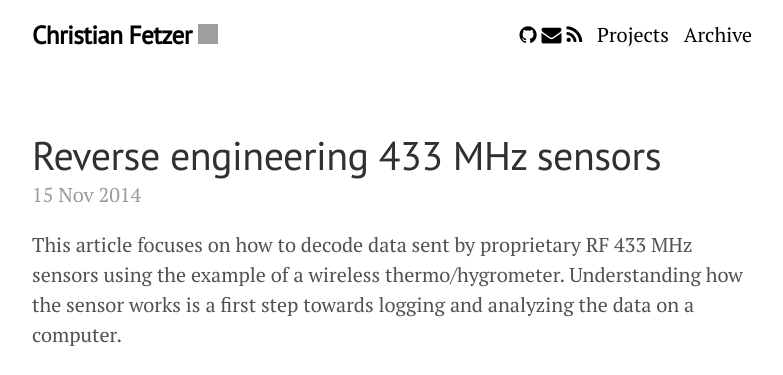
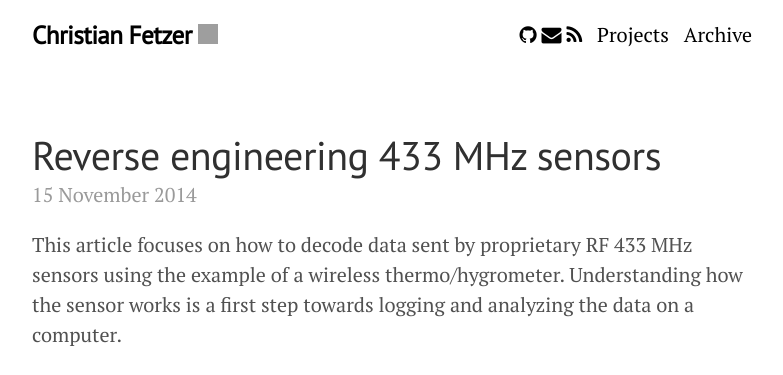
Before and after one commit to fetzerch/fetzerch.github.io, a Jekyll site: the page built from index.html, in a window 1280 px wide and 900 px high. Shown: the top 375 px of the window, without its empty margins (248-1031 px from the left). Built offline with Jekyll 4.4.1, drawn with Linux system fonts in a browser that asks for light colours; nearby versions of some CDN libraries; Markdown is read by kramdown in place of the engine named in the settings; the list of posts is cut into pages by our own code; some of the changed text lies outside the part shown; grey boxes are pictures that could not be loaded.

Commit message:
index/post: Use long date format for posts

```diff
--- a/_layouts/post.html
+++ b/_layouts/post.html
@@ -4,7 +4,7 @@ layout: default
 
 <article class="post">
   <h1 class="post-title">{{ page.title }}</h1>
-  <time datetime="{{ page.date | date_to_xmlschema }}" class="post-date">{{ page.date | date_to_string }}</time>
+  <time datetime="{{ page.date | date_to_xmlschema }}" class="post-date">{{ page.date | date_to_long_string }}</time>
   {{ content }}
 </article>
 
--- a/index.html
+++ b/index.html
@@ -12,7 +12,7 @@ title: Home
       </a>
     </h1>
 
-    <time datetime="{{ post.date | date_to_xmlschema }}" class="post-date">{{ post.date | date_to_string }}</time>
+    <time datetime="{{ post.date | date_to_xmlschema }}" class="post-date">{{ post.date | date_to_long_string }}</time>
 
     {{ post.content }}
   </article>
```
